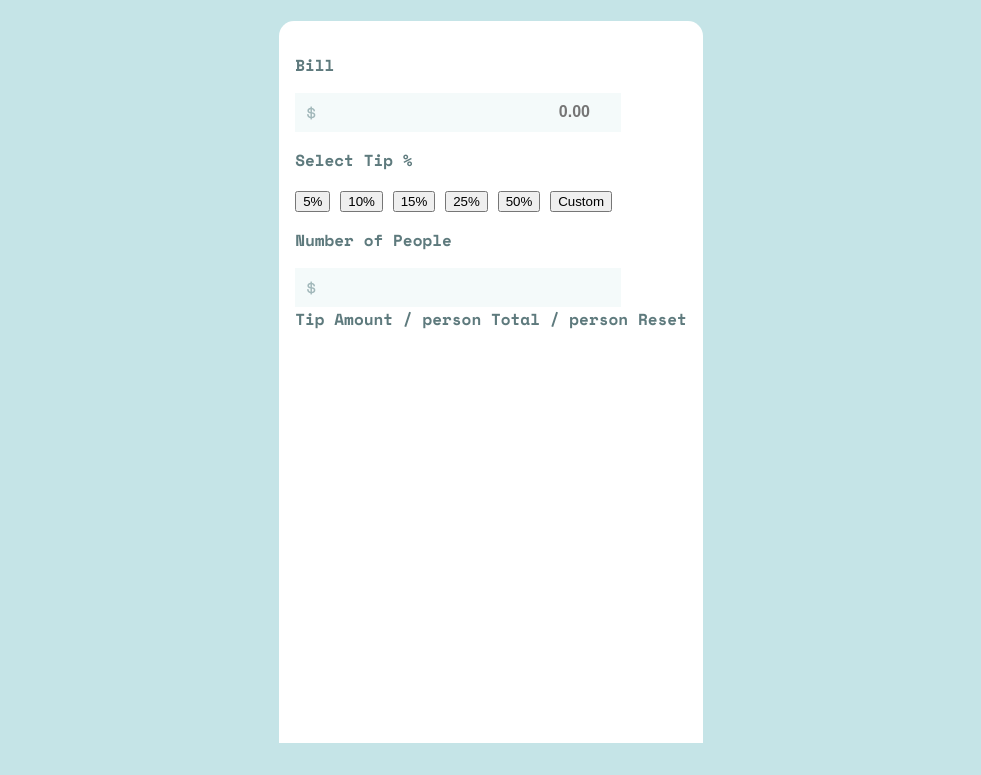
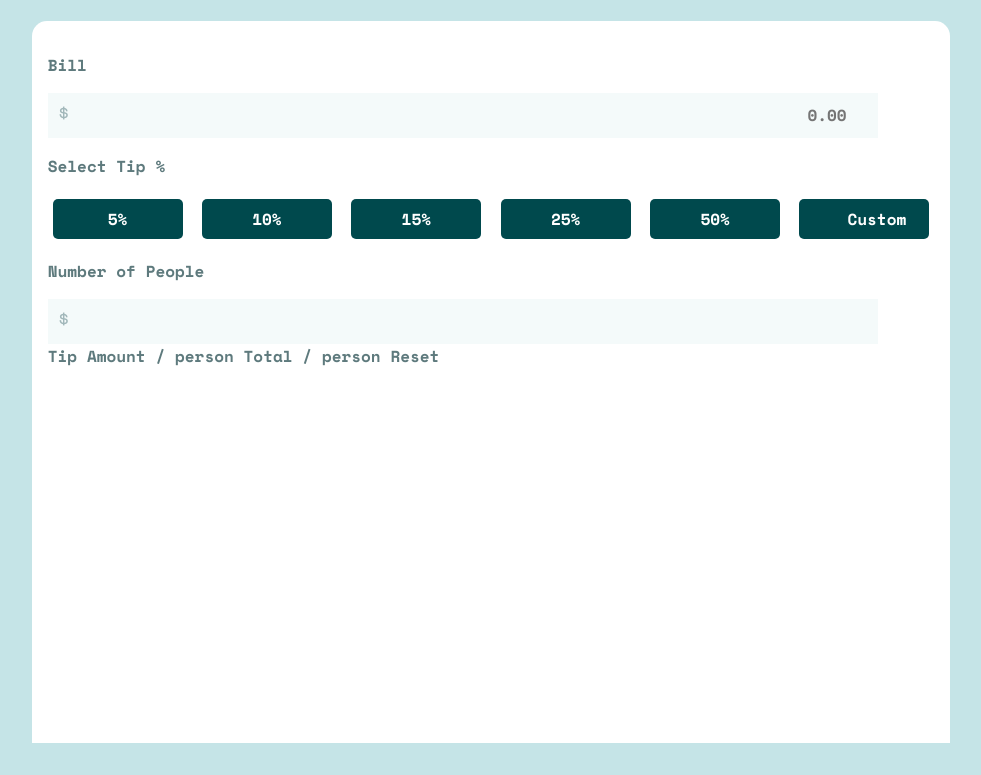
Before and after one commit to av1ad/tip-calculator, a plain HTML site: page index.html in a window 1280 px wide. Shown: the part 89-864 px from the top of the page, without its empty margins (149-1130 px from the left). Drawn offline with nearby package versions, Linux system fonts and the light colour scheme.

Commit message:
Finished tip section

```diff
--- a/styles.css
+++ b/styles.css
@@ -10,10 +10,12 @@
     --white: hsl(0, 0%, 100%);
 }
 
+* {
+    font-family: "Space Mono", monospace;
+    font-weight: 700;
+}
 body {
     background-color: var(--light-grayish-cyan);
-    font-family: "Space Mono", monospace;
-    font-weight: 700;
     display: flex;
     flex-direction: column;
     justify-content: center;
@@ -35,7 +37,7 @@ body {
 input {
     border: none;
     background-color: var(--very-light-grayish-cyan);
-    width: 75%;
+    width: 90%;
     padding: .65em 1em;
     color: var(--very-dark-cyan);
     font-weight: bold;
@@ -52,3 +54,14 @@ input {
     opacity: .7;
 
 }
+
+.tip-btn {
+    border: none;
+    padding: .5em 3em;
+    color: var(--white);
+    background: var(--very-dark-cyan);
+    border-radius: 5px;
+    margin: .3em;
+    font-size: 1em;
+    width: 130px;
+}
```
